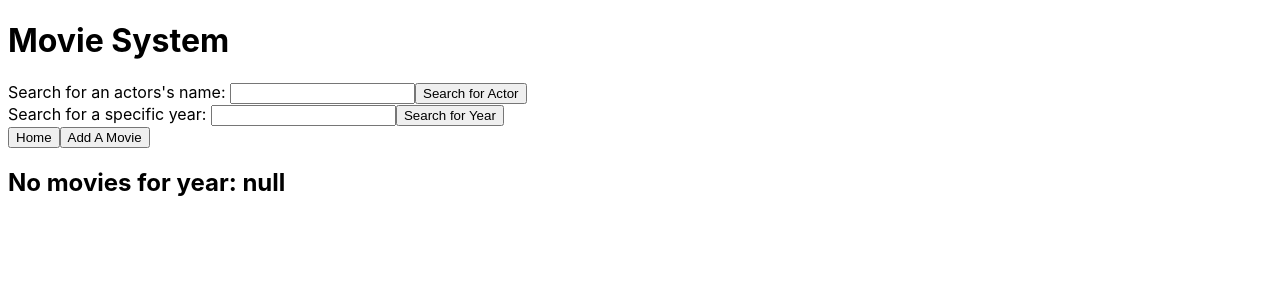
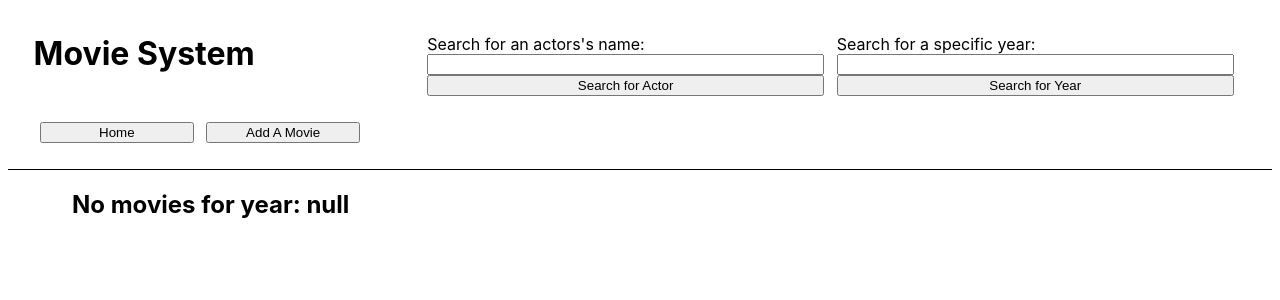
Before and after one commit to AdrianCharron-theIceflame/React_And_Express, a React (Create React App) app in the folder acharronH30A02/client/: page / in a window 1280 px wide. Shown: the top 300 px of the page. Built offline with nearby package versions, Linux system fonts and the light colour scheme; no server answers.

Commit message:
Started formatting page; Added error handling for year search

```diff
--- a/acharronH30A02/client/src/Components/ActorSelect.tsx
+++ b/acharronH30A02/client/src/Components/ActorSelect.tsx
@@ -28,7 +28,7 @@ export default function ActorSelect(props: ActorSelectorPropsType) {
         }
     }
     return (
-        <div className="actorSelector">
+        <div className="actorSelect">
             <label htmlFor="fldActorName">Search for an actors's name: </label><input onChange={inputChange} onKeyDown={actionPerformed_searchName} type="text" name="fldActorName" id="fldActorName" />
             <button onClick={actionPerformed_searchName}>Search for Actor</button>
         </div>
--- a/acharronH30A02/client/src/Components/App.tsx
+++ b/acharronH30A02/client/src/Components/App.tsx
@@ -88,7 +88,7 @@ function App() {
     }
     else setSelectedActor(null)
     setCurrentScreen(main)
-    window.scrollTo(0,0)
+    window.scrollTo(0, 0)
   }
 
   /**
@@ -102,7 +102,7 @@ function App() {
       setSelectedYear(year)
     else setSelectedYear(null)
     setCurrentScreen(main)
-    window.scrollTo(0,0)
+    window.scrollTo(0, 0)
   }
 
   /**
@@ -114,17 +114,21 @@ function App() {
     setCurrentScreen(button.value)
     setSelectedActor(null)
     setSelectedYear(null)
-    window.scrollTo(0,0)
+    window.scrollTo(0, 0)
   }
 
   return (
     <div className='app'>
-      <header id="topBar">
+      <header>
         <h1>Movie System</h1>
-        <ActorSelect searchActor={searchActor} />
-        <YearSelect searchYear={searchYear} />
-        <button onClick={chooseCurrentScreen} value={main}>Home</button>
-        <button onClick={chooseCurrentScreen} value={form}>Add A Movie</button>
+        <div id="search">
+          <ActorSelect searchActor={searchActor} />
+          <YearSelect searchYear={searchYear} />
+        </div>
+        <nav>
+          <button onClick={chooseCurrentScreen} value={main}>Home</button>
+          <button onClick={chooseCurrentScreen} value={form}>Add A Movie</button>
+        </nav>
       </header>
       <main>
         {currentScreen === main ?
--- a/acharronH30A02/client/src/Components/List.tsx
+++ b/acharronH30A02/client/src/Components/List.tsx
@@ -6,7 +6,7 @@ export default function List(props: ListPropsType) {
     const { chooseMovie } = useContext(SelectorContext)
     return (
         <div className="list">
-            {yearSelected ? <h3>Year {movies[0].Year}</h3> : selectedActor ? <h3>Search results for: {selectedActor}</h3> : null}
+            {yearSelected ? <h2>Year {movies[0].Year}</h2> : selectedActor ? <h2>Search results for: {selectedActor}</h2> : <h2>All Movies</h2>}
             <ul>
                 {movies.map(el => (<li key={el.Key} ><a href={`/#${el.Key}`} onClick={() => { chooseMovie(el.Key) }}>{el.Title} {yearSelected ? null : `from ${el.Year}`}</a></li>))}
             </ul>
--- a/acharronH30A02/client/src/Components/YearSelect.tsx
+++ b/acharronH30A02/client/src/Components/YearSelect.tsx
@@ -3,7 +3,9 @@ import { YearSelectPropsType } from "./moviesTypes"
 export default function YearSelect(props: YearSelectPropsType) {
     const { searchYear } = props
     const [year, setSearchYear] = useState<number | null>(null)
-    const [error, setError] = useState<boolean>(false)
+    const [yearBoundsErr, setYearBoundsErr] = useState<boolean>(false)
+    const [yearNaNErr, setYearNaNErr] = useState(false)
+    let currentYear = (new Date()).getFullYear()
 
     /**
      * Reads for a change event to change the stored name
@@ -11,13 +13,27 @@ export default function YearSelect(props: YearSelectPropsType) {
      */
     function inputChange(e: React.ChangeEvent<HTMLInputElement>) {
         let fldYearIn = e.target.value
-        let yearRegX = /\d{4}/
-        if (yearRegX.test(fldYearIn) || fldYearIn === ``) {
-            setError(false)
-            setSearchYear(Number(fldYearIn))
+        let yearRegX = /^\d+$/
+        if (yearRegX.test(fldYearIn)) {
+            let year = Number(fldYearIn)
+            setYearNaNErr(false)
+            if (year >= 1920 && year <= currentYear) {
+                setYearBoundsErr(false)
+                setSearchYear(year)
+            } else {
+                setSearchYear(null)
+                setYearBoundsErr(true)
+            }
         } else {
-            setError(true)
-            setSearchYear(null)
+            if (fldYearIn.length == 0) {
+                setYearBoundsErr(false)
+                setYearNaNErr(false)
+                setSearchYear(null)
+            } else {
+                setYearBoundsErr(false)
+                setYearNaNErr(true)
+                setSearchYear(null)
+            }
         }
     }
 
@@ -38,7 +54,7 @@ export default function YearSelect(props: YearSelectPropsType) {
         <div className="yearSelect">
             <label htmlFor="fldYear">Search for a specific year: </label>
             <input onKeyDown={actionPerformed_searchYear} onChange={inputChange} type="number" name="fldYear" id="fldYear" />
-            {error ? <label className="error">* Invalid year format</label> : null}
+            <label className="error">{yearNaNErr ? `* Year must be a number` : yearBoundsErr ? `* Year must be between 1920 and ${currentYear}` : null}</label>
             <button onClick={actionPerformed_searchYear}>Search for Year</button>
         </div>
     )
--- a/acharronH30A02/client/src/Styles/App.css
+++ b/acharronH30A02/client/src/Styles/App.css
@@ -1,3 +1,30 @@
+header {
+    position: sticky;
+    top: 0;
+    z-index: 1;
+    background-color: white;
+    /* display: flex; */
+    padding: 1vi;
+    margin: 0;
+    border-block-end: 1px solid black;
+}
+
+h1,
+#search,
+nav {
+    margin: 1vi;
+}
+
+.actorSelect, .yearSelect {
+    display: flex;
+    flex-flow: column;
+    inline-size: 64vi;
+}
+
+nav button {
+    inline-size: 32vi;
+}
+
 .list li a:hover {
     background-color: #fef8a0;
 }
@@ -7,13 +34,27 @@ form {
     flex-flow: column;
 }
 
-header#topBar{
-    position: sticky;
-    top: 0;
-    z-index: 1;
-    background-color: white;
-}
-
 main {
     z-index: 0;
 }
+
+@media (min-width: 768px) {
+    header {
+        display: grid;
+        grid-template-columns: 1fr 1fr;
+    }
+    #search {
+        display: flex;
+    }
+    .actorSelect, .yearSelect {
+        inline-size: 32vi;
+        padding-inline-end: 1vi;
+    }
+    nav button {
+        margin-inline: .5vi;
+        inline-size: 12vi;
+    }
+    main{
+        margin-inline: 5vi;
+    }
+}
```
